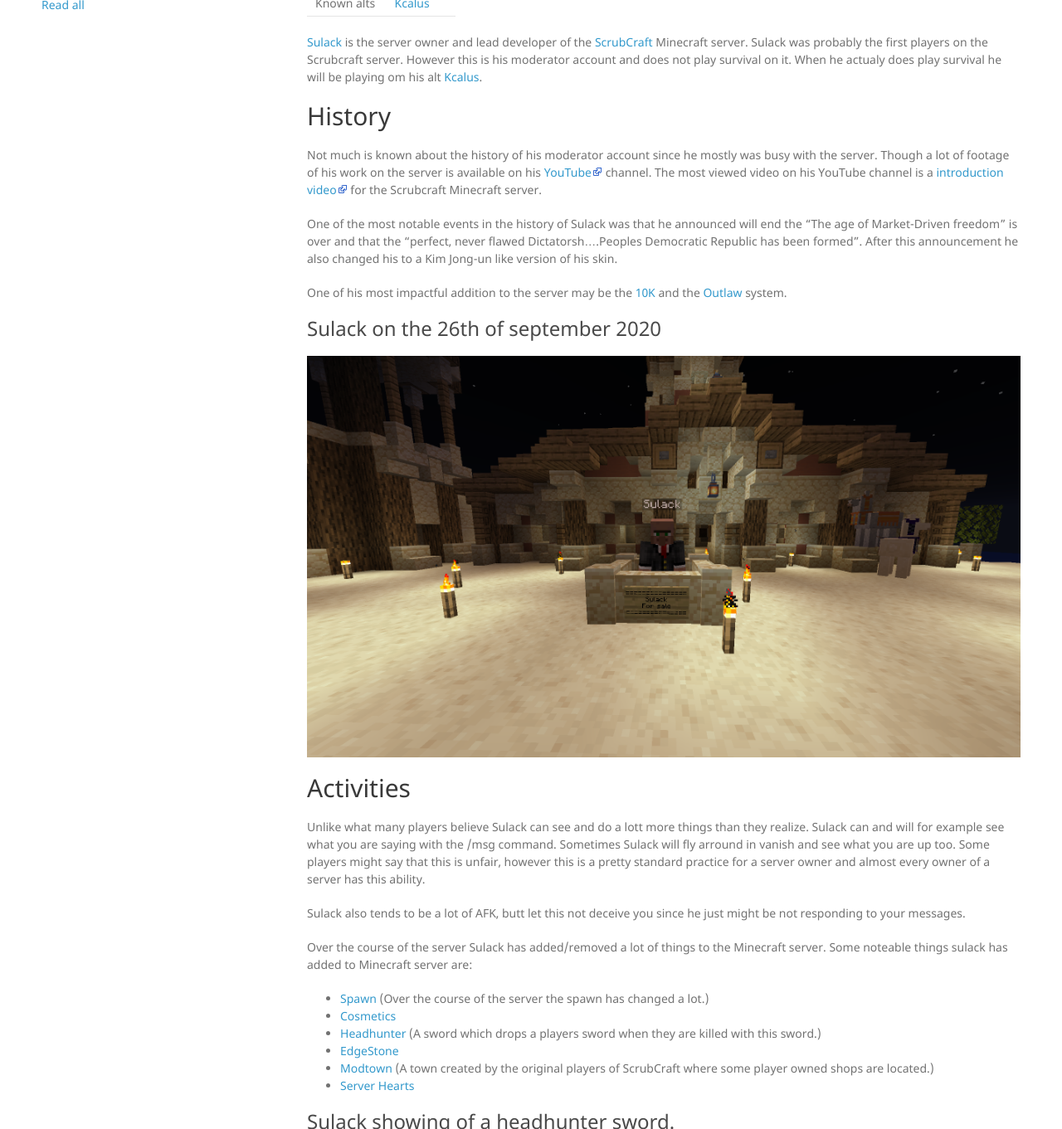
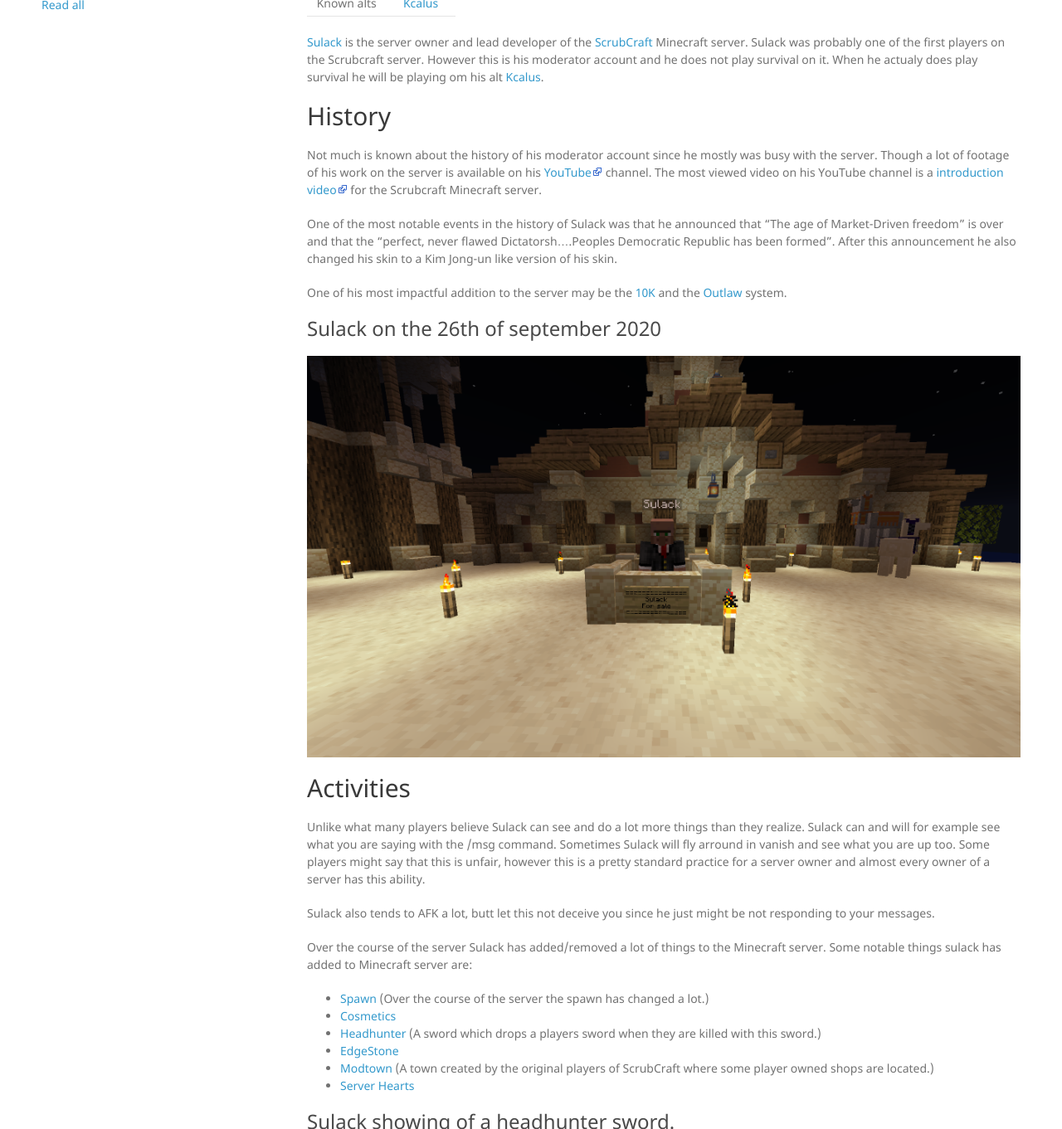
Before and after one commit to TheDutchPanzer/wiki, a Jekyll site: the page built from wiki/sulack.md, in a window 1280 px wide and 1400 px high, scrolled down 689 px, cut to the strip 0-1361 px from the top of the window. Shown: the whole strip at 83% size. Built offline with Jekyll 4.4.1, drawn with Linux system fonts in a browser that asks for light colours; nearby versions of some CDN libraries; our own code applies the rules of GitHub Pages for plain Markdown files.

Commit message:
Update sulack.md

```diff
--- a/wiki/sulack.md
+++ b/wiki/sulack.md
@@ -3,19 +3,19 @@
 ![Sulack](https://github.com/TheDutchPanzer/wiki/blob/master/assets/images/Sulack.png)
 
 | Name          | Sulack        |
-|---------------|---------------|
+|:-------------:|:-------------:|
 | Rank          | Owner         |
 | Status        | Active        |
 | Date joined   | Unknown       |
 | Known alts    | [Kcalus](kcalus) |
 
-[Sulack](sulack) is the server owner and lead developer of the [ScrubCraft](scrubcraft) Minecraft server. Sulack was probably the first players on the Scrubcraft server. However this is his moderator account and does not play survival on it. When he actualy does play survival he will be playing om his alt [Kcalus](kcalus).
+[Sulack](sulack) is the server owner and lead developer of the [ScrubCraft](scrubcraft) Minecraft server. Sulack was probably one of the first players on the Scrubcraft server. However this is his moderator account and he does not play survival on it. When he actualy does play survival he will be playing om his alt [Kcalus](kcalus).
 
 ## History
 
 Not much is known about the history of his moderator account since he mostly was busy with the server. Though a lot of footage of his work on the server is available on his [YouTube](https://www.youtube.com/channel/UCBYO5axZoTcEEX_FQKsDFrQ) channel. The most viewed video on his YouTube channel is a [introduction video](https://youtu.be/T9J56Wdcx98) for the Scrubcraft Minecraft server.
 
-One of the most notable events in the history of Sulack was that he announced will end the "The age of Market-Driven freedom" is over and that the "perfect, never flawed Dictatorsh....Peoples Democratic Republic has been formed". After this announcement he also changed his to a Kim Jong-un like version of his skin.
+One of the most notable events in the history of Sulack was that he announced that "The age of Market-Driven freedom" is over and that the "perfect, never flawed Dictatorsh....Peoples Democratic Republic has been formed". After this announcement he also changed his skin to a Kim Jong-un like version of his skin.
 
 One of his most impactful addition to the server may be the [10K](10k) and the [Outlaw](outlaw) system.
 
@@ -24,11 +24,11 @@
 
 ## Activities
 
-Unlike what many players believe Sulack can see and do a lott more things than they realize. Sulack can and will for example see what you are saying with the /msg command. Sometimes Sulack will fly arround in vanish and see what you are up too. Some players might say that this is unfair, however this is a pretty standard practice for a server owner and almost every owner of a server has this ability.
+Unlike what many players believe Sulack can see and do a lot more things than they realize. Sulack can and will for example see what you are saying with the /msg command. Sometimes Sulack will fly arround in vanish and see what you are up too. Some players might say that this is unfair, however this is a pretty standard practice for a server owner and almost every owner of a server has this ability.
 
-Sulack also tends to be a lot of AFK, butt let this not deceive you since he just might be not responding to your messages.
+Sulack also tends to AFK a lot, butt let this not deceive you since he just might be not responding to your messages.
 
-Over the course of the server Sulack has added/removed a lot of things to the Minecraft server. Some noteable things sulack has added to Minecraft server are:
+Over the course of the server Sulack has added/removed a lot of things to the Minecraft server. Some notable things sulack has added to Minecraft server are:
 - [Spawn](spawn) (Over the course of the server the spawn has changed a lot.)
 - [Cosmetics](cosmetics)
 - [Headhunter](headhunter) (A sword which drops a players sword when they are killed with this sword.)
```
